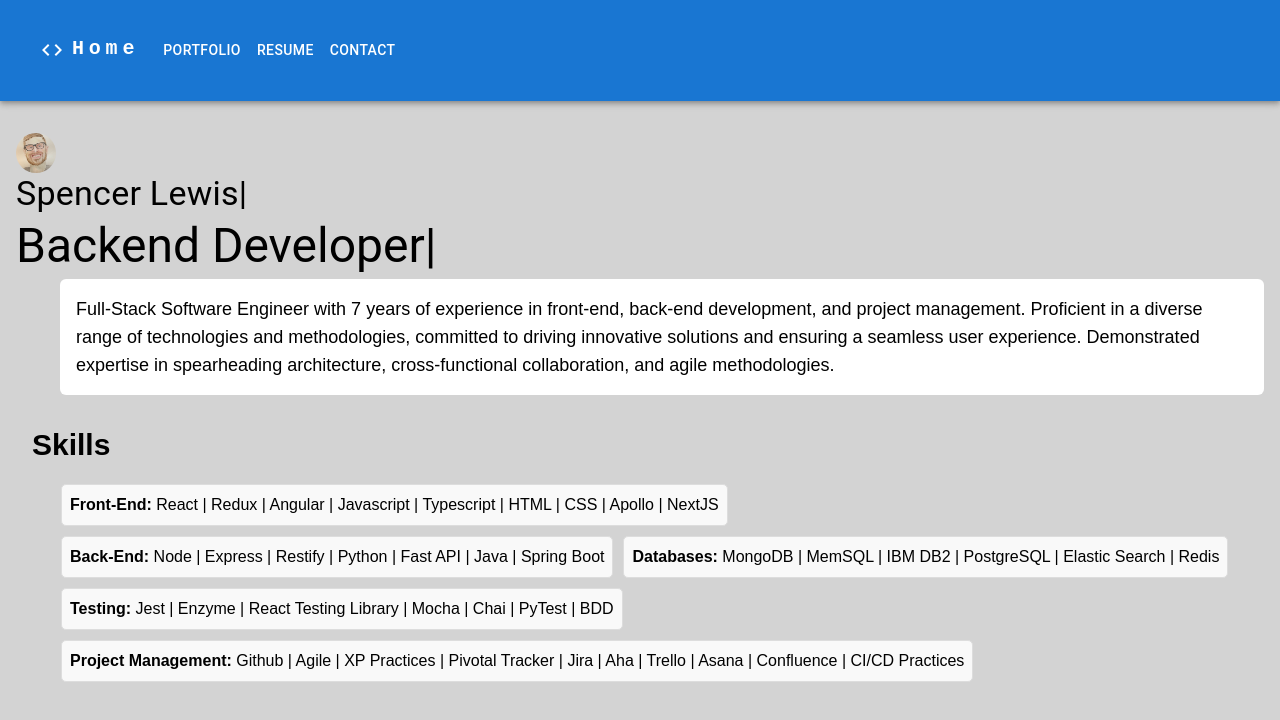
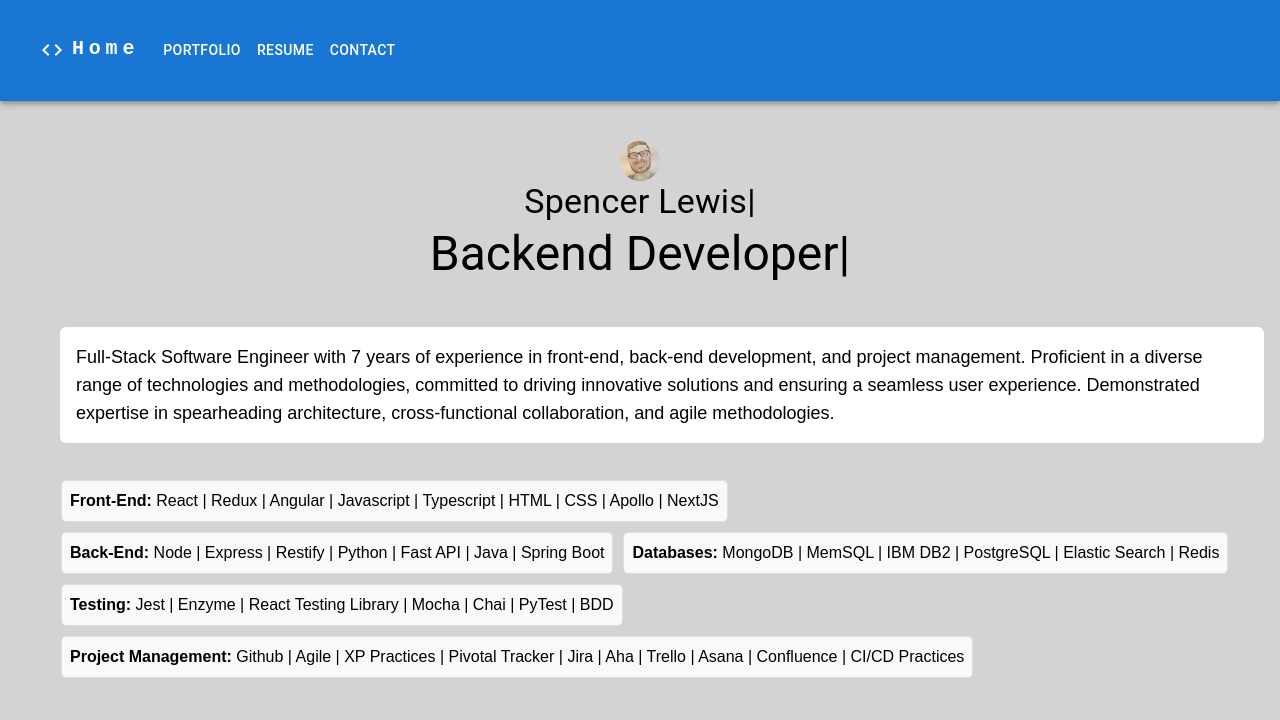
Before and after one commit to Spencer-Lewis/dev, a React (Vite) app: page / in a window 1280 px wide. Shown: the top 720 px of the page. Built offline with nearby package versions, Linux system fonts and the light colour scheme.

Commit message:
Home page content

```diff
--- a/src/components/AvatarTyper.jsx
+++ b/src/components/AvatarTyper.jsx
@@ -6,8 +6,8 @@ import { TypeAnimation } from 'react-type-animation';
 import avatar from "../assets/portrait.jpg";
 
 const AvatarTyper = () => (
-    <Box className="">
-        <Grid container justify="center">
+    <Box className="text-center mt-10 mb-10">
+        <Grid container justifyContent="center">
             <Avatar className="" src={avatar} alt="Spencer Lewis" />
         </Grid>
         <Typography className="" variant="h4">
--- a/src/components/Skills.jsx
+++ b/src/components/Skills.jsx
@@ -2,7 +2,6 @@ import React from 'react';
 
 const Skills = () => (
     <section id="skills" className="container mx-auto my-8 px-4">
-        <h2 className="text-3xl font-bold mb-4">Skills</h2>
         <ul className="list-disc ml-6">
             <li><strong>Front-End:</strong> React | Redux | Angular | Javascript | Typescript |
                 HTML | CSS | Apollo | NextJS</li>
--- a/src/pages/Home.jsx
+++ b/src/pages/Home.jsx
@@ -5,7 +5,7 @@ import Skills from "../components/Skills"
 const Home = () => (
     <>
         <section id="about" className="container mx-auto my-8 px-4">
-            <AvatarTyper/>
+            <AvatarTyper />
             <Summary/>
             <Skills/>
         </section>
```
